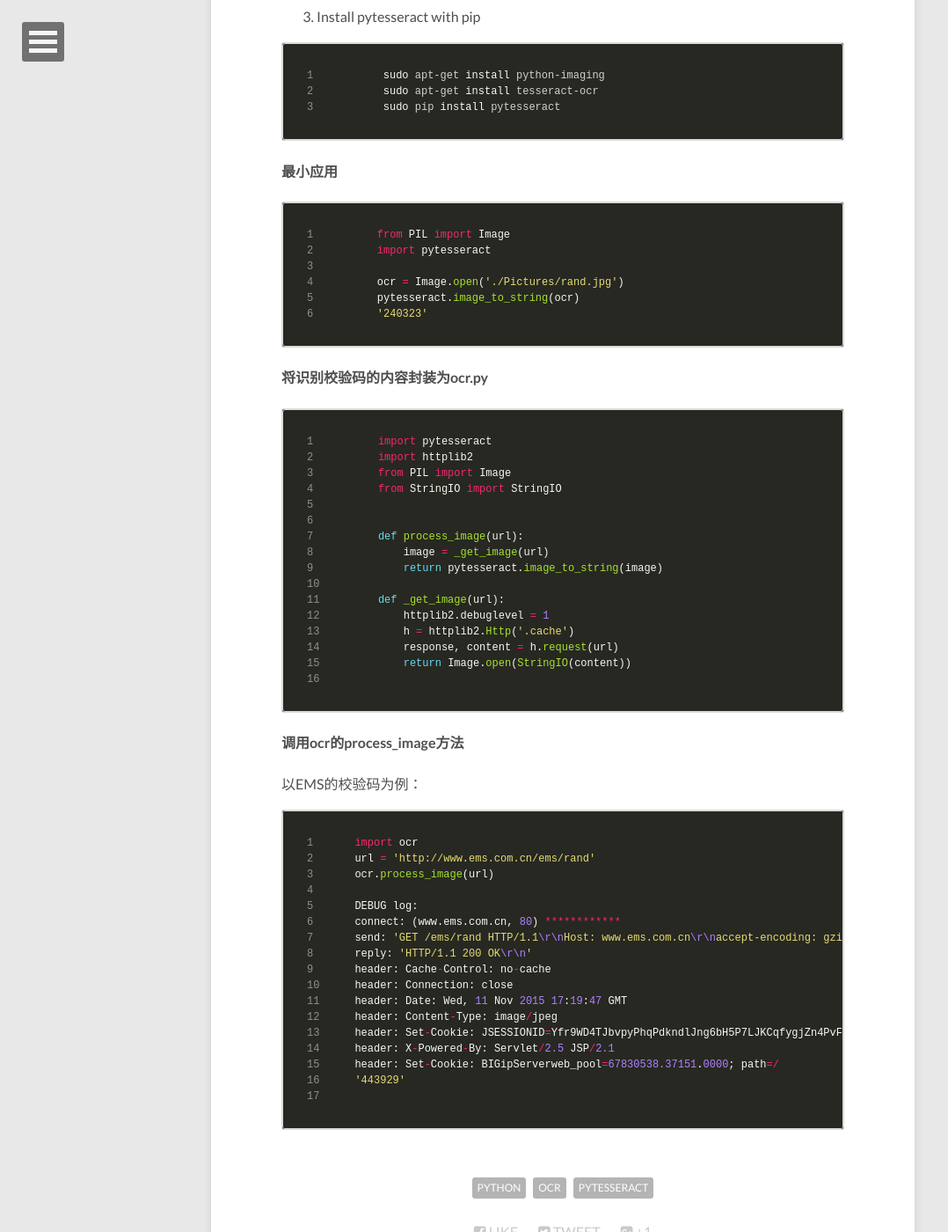
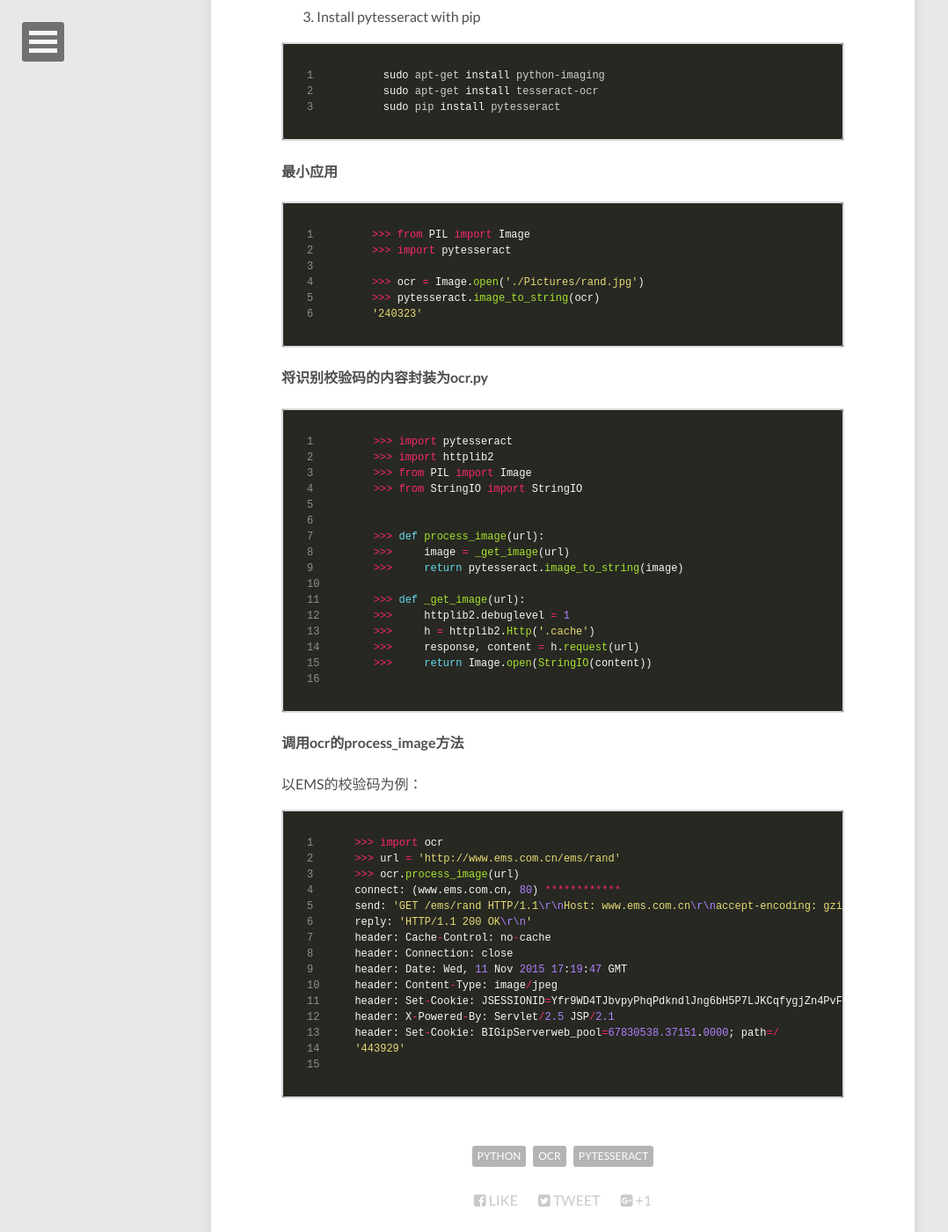
Before and after one commit to fanshaohua-fan/fanshaohua-fan.github.io, a Jekyll site: the page built from _posts/2015-11-07-python-OCR.md, in a window 1280 px wide and 1400 px high, scrolled down 478 px. Shown: the whole window at 88% size, without its empty margins (0-1078 px from the left). Built offline with Jekyll 4.4.1, drawn with Linux system fonts in a browser that asks for light colours; nearby versions of some CDN libraries.

Commit message:
Align the code format of Python

````diff
--- a/_posts/2015-11-07-python-OCR.md
+++ b/_posts/2015-11-07-python-OCR.md
@@ -24,32 +24,32 @@ sudo pip install pytesseract
 #### 最小应用
 
 ```python
-from PIL import Image
-import pytesseract
+>>> from PIL import Image
+>>> import pytesseract
 
-ocr = Image.open('./Pictures/rand.jpg')
-pytesseract.image_to_string(ocr)
+>>> ocr = Image.open('./Pictures/rand.jpg')
+>>> pytesseract.image_to_string(ocr)
 '240323'
 ```
 
 #### 将识别校验码的内容封装为ocr.py
 
 ```python
-import pytesseract
-import httplib2
-from PIL import Image
-from StringIO import StringIO
+>>> import pytesseract
+>>> import httplib2
+>>> from PIL import Image
+>>> from StringIO import StringIO
 
 
-def process_image(url):
-    image = _get_image(url)
-    return pytesseract.image_to_string(image)
+>>> def process_image(url):
+>>>     image = _get_image(url)
+>>>     return pytesseract.image_to_string(image)
 
-def _get_image(url):
-    httplib2.debuglevel = 1
-    h = httplib2.Http('.cache')
-    response, content = h.request(url)
-    return Image.open(StringIO(content))
+>>> def _get_image(url):
+>>>     httplib2.debuglevel = 1
+>>>     h = httplib2.Http('.cache')
+>>>     response, content = h.request(url)
+>>>     return Image.open(StringIO(content))
 
 ```
 
@@ -57,11 +57,9 @@ def _get_image(url):
 以EMS的校验码为例：
 
 ```python
-import ocr
-url = 'http://www.ems.com.cn/ems/rand'
-ocr.process_image(url)
-
-DEBUG log:
+>>> import ocr
+>>> url = 'http://www.ems.com.cn/ems/rand'
+>>> ocr.process_image(url)
 connect: (www.ems.com.cn, 80) ************
 send: 'GET /ems/rand HTTP/1.1\r\nHost: www.ems.com.cn\r\naccept-encoding: gzip, deflate\r\nuser-agent: Python-httplib2/0.8 (gzip)\r\n\r\n'
 reply: 'HTTP/1.1 200 OK\r\n'
````
Also changed, not shown: _posts/2015-10-30-python-note.md (+9 -9 lines), _posts/2015-11-12-python-html-scraping.md (+13 -13 lines), _posts/2016-2-10-python-json.md (+8 -9 lines), _posts/2016-2-15-beautiful-soup.md (+2 -2 lines), posts/index.html (added, +32 -0 lines), tags/index.html (added, +28 -0 lines), _posts/2016-2-25-pbkdf2.md (line endings or trailing spaces).
